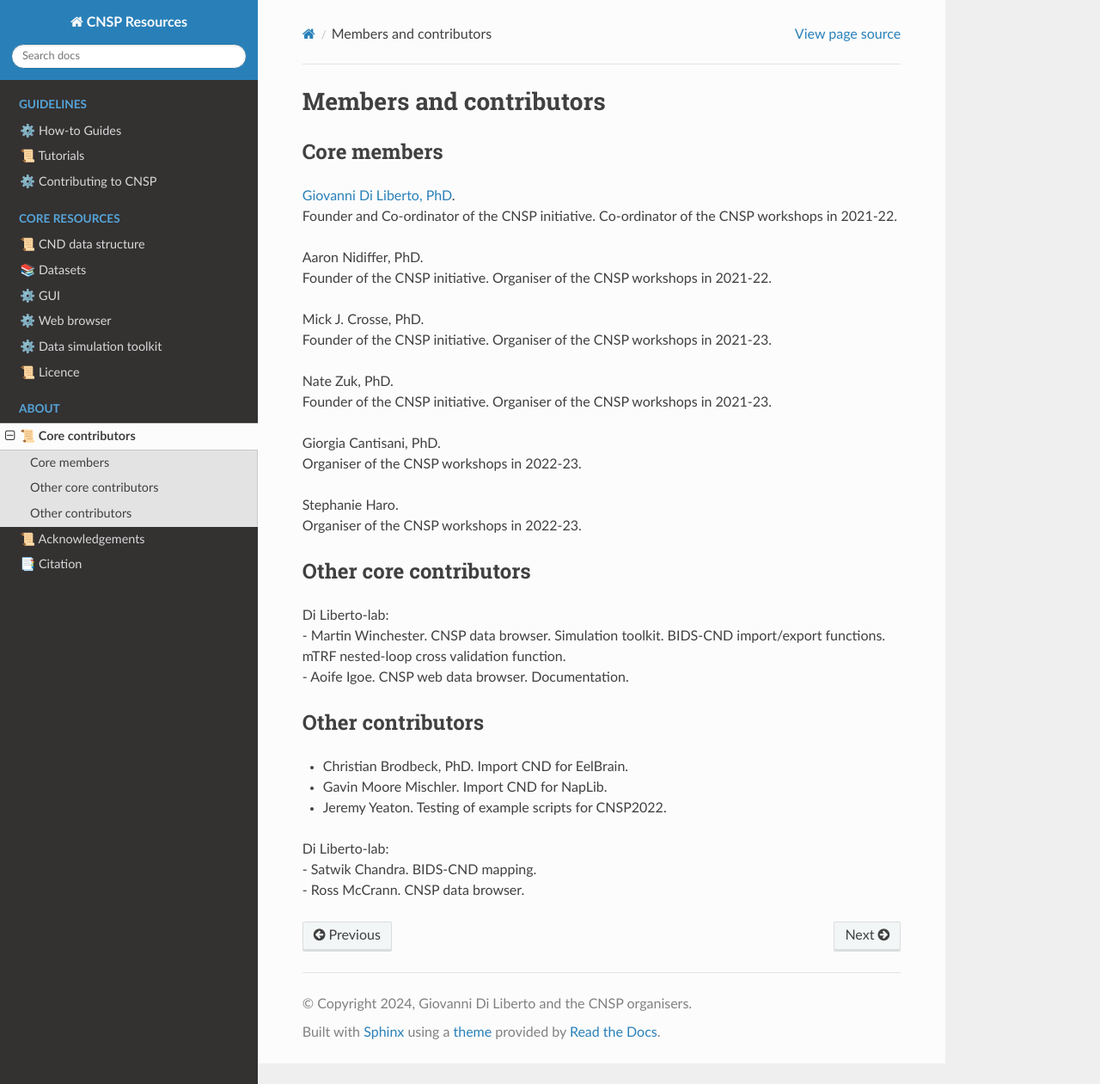
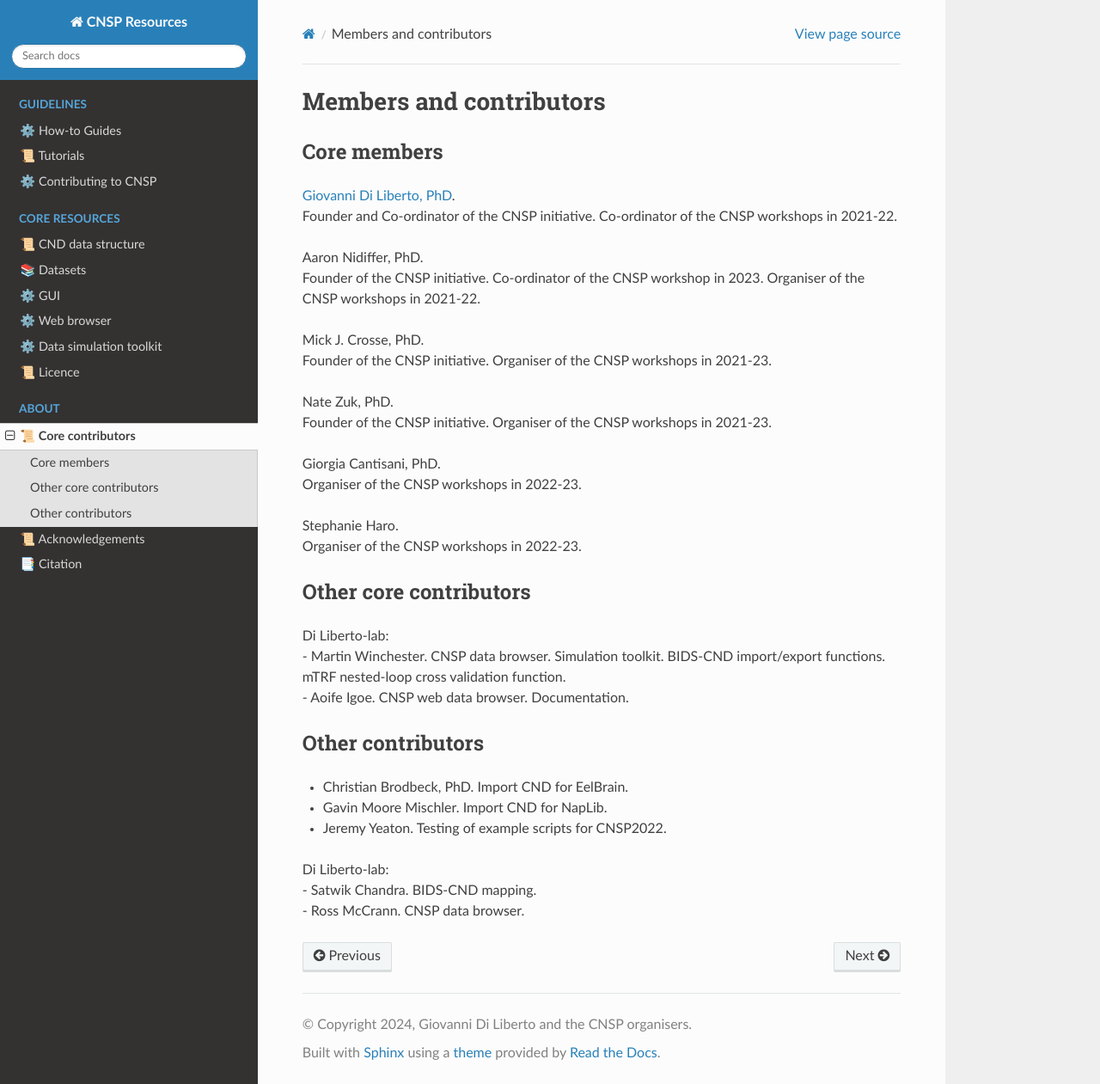
Before and after one commit to CNSP-Workshop/CNSP-resources, a Sphinx documentation site: the page built from docs/authorPage.rst, in a window 1280 px wide and 1261 px high. Shown: the whole window at 86% size. Built offline with Sphinx 7.4.7 and the Read the Docs theme 2.0.0, drawn with Linux system fonts in a browser that asks for light colours; pages that are not in the unit, such as notebooks, are missing from menus.

Commit message:
Update authorPage.rst

```diff
--- a/docs/authorPage.rst
+++ b/docs/authorPage.rst
@@ -6,7 +6,7 @@ Core members
 
 `Giovanni Di Liberto, PhD <https://diliberg.net>`_. |br| Founder and Co-ordinator of the CNSP initiative. Co-ordinator of the CNSP workshops in 2021-22.
 
-Aaron Nidiffer, PhD. |br| Founder of the CNSP initiative. Organiser of the CNSP workshops in 2021-22.
+Aaron Nidiffer, PhD. |br| Founder of the CNSP initiative. Co-ordinator of the CNSP workshop in 2023. Organiser of the CNSP workshops in 2021-22.
 
 Mick J. Crosse, PhD. |br| Founder of the CNSP initiative. Organiser of the CNSP workshops in 2021-23.
 
```
